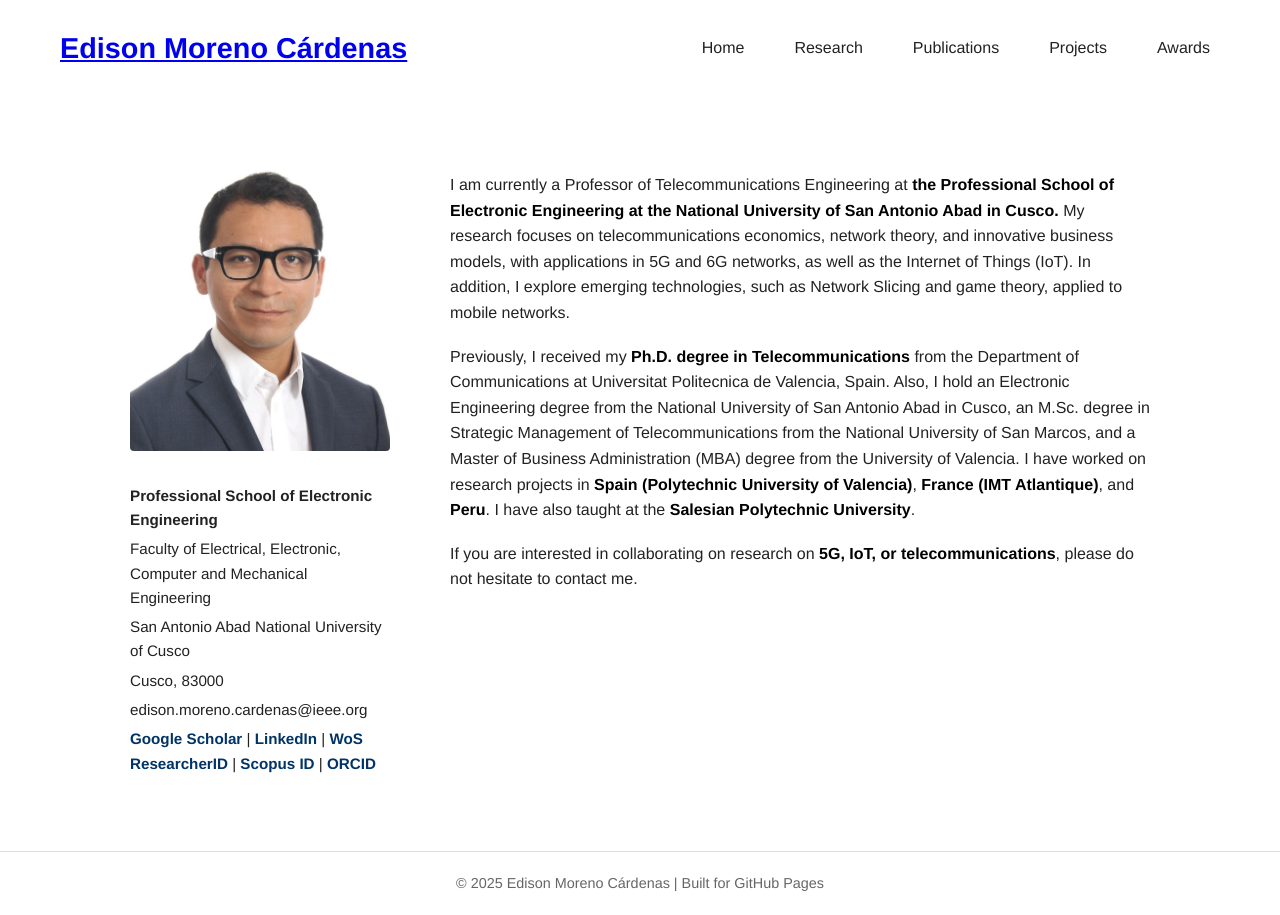
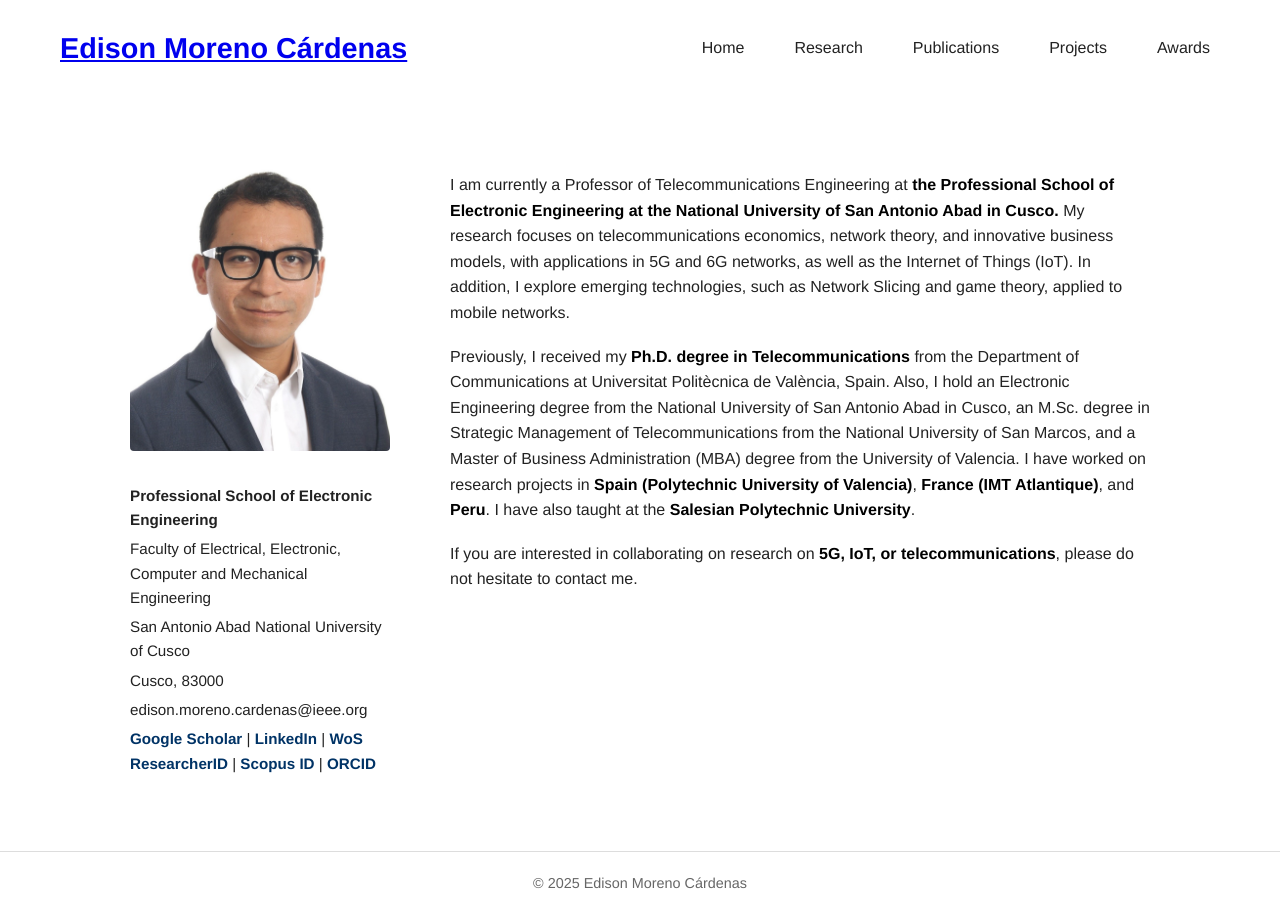
Before and after one commit to edisonmorenocardenas/edisonmorenocardenas.github.io, a Jekyll site: the page built from index.html, in a window 1280 px wide. Built offline with Jekyll 4.4.1, drawn with Linux system fonts in a browser that asks for light colours.

Commit message:
Actualizar contenido de index.html

```diff
--- a/_includes/footer.html
+++ b/_includes/footer.html
@@ -1,3 +1,3 @@
 <footer>
-  © 2025 Edison Moreno Cárdenas | Built for GitHub Pages
+  © 2025 Edison Moreno Cárdenas
 </footer>
--- a/index.html
+++ b/index.html
@@ -4,7 +4,7 @@
 ---
 
 <div class="main">
-  <!-- Left column: Sidebar -->
+  <!-- Sidebar fija -->
   <div class="sidebar">
     <img src="edison.jpg" alt="Edison Moreno-Cardenas">
     <p><strong>Professional School of Electronic Engineering</strong></p>
@@ -21,24 +21,33 @@
     </p>
   </div>
 
-  <!-- Right column: Content -->
+  <!-- Contenido desplazable -->
   <div class="content">
     <p>
-        I am currently a Professor of Telecommunications Engineering at <a href="https://li.unsaac.edu.pe/" target="_blank" style="text-decoration: none; color: inherit;">
-  <strong> the Professional School of Electronic Engineering at the National University of San Antonio Abad in Cusco.</strong>
+      I am currently a Professor of Telecommunications Engineering at
+      <a href="https://li.unsaac.edu.pe/" target="_blank" style="text-decoration: none; color: inherit;">
+        <strong>the Professional School of Electronic Engineering at the National University of San Antonio Abad in Cusco.</strong>
       </a>
-        My research focuses on telecommunications economics, network theory, and innovative business models, with applications in 5G and 6G networks,
-        as well as the Internet of Things (IoT). In addition, I explore emerging technologies, such as Network Slicing and game theory, applied to mobile networks.
+      My research focuses on telecommunications economics, network theory, and innovative business models, with applications in 5G and 6G networks,
+      as well as the Internet of Things (IoT). In addition, I explore emerging technologies, such as Network Slicing and game theory, applied to mobile networks.
     </p>
+
     <p>
-        Previously, I received my <a href="https://www.upv.es/entidades/edoctorado/programa-de-doctorado-en-telecomunicacion/" target="_blank" style="text-decoration: none; color: inherit;">
-  <strong> Ph.D. degree in Telecommunications</strong></a> from the Department of Communications at Universitat Politecnica de Valencia, Spain.
+      Previously, I received my
+      <a href="https://www.upv.es/entidades/edoctorado/programa-de-doctorado-en-telecomunicacion/" target="_blank" style="text-decoration: none; color: inherit;">
+        <strong>Ph.D. degree in Telecommunications</strong>
+      </a>
+      from the Department of Communications at Universitat Politècnica de València, Spain.
       Also, I hold an Electronic Engineering degree from the National University of San Antonio Abad in Cusco,
       an M.Sc. degree in Strategic Management of Telecommunications from the National University of San Marcos,
-        and a Master of Business Administration (MBA) degree from the University of Valencia. I have worked on research projects in
-        <strong>Spain (Polytechnic University of Valencia)</strong>, <strong>France (IMT Atlantique)</strong>, and <strong>Peru</strong>.
+      and a Master of Business Administration (MBA) degree from the University of Valencia.
+      I have worked on research projects in
+      <strong>Spain (Polytechnic University of Valencia)</strong>,
+      <strong>France (IMT Atlantique)</strong>, and
+      <strong>Peru</strong>.
       I have also taught at the <strong>Salesian Polytechnic University</strong>.
     </p>
+
     <p>
       If you are interested in collaborating on research on <strong>5G, IoT, or telecommunications</strong>,
       please do not hesitate to contact me.
```
Lines whose indentation alone changed are shown as unchanged.
